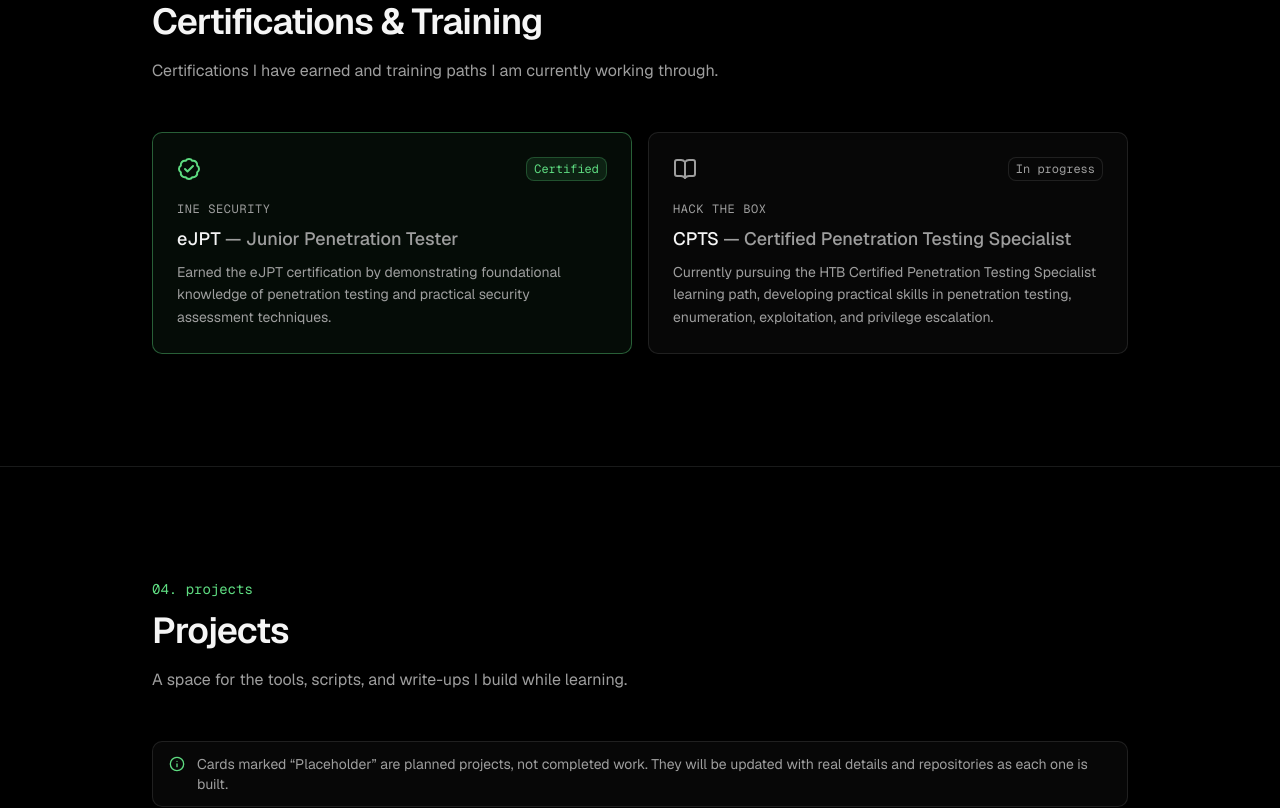
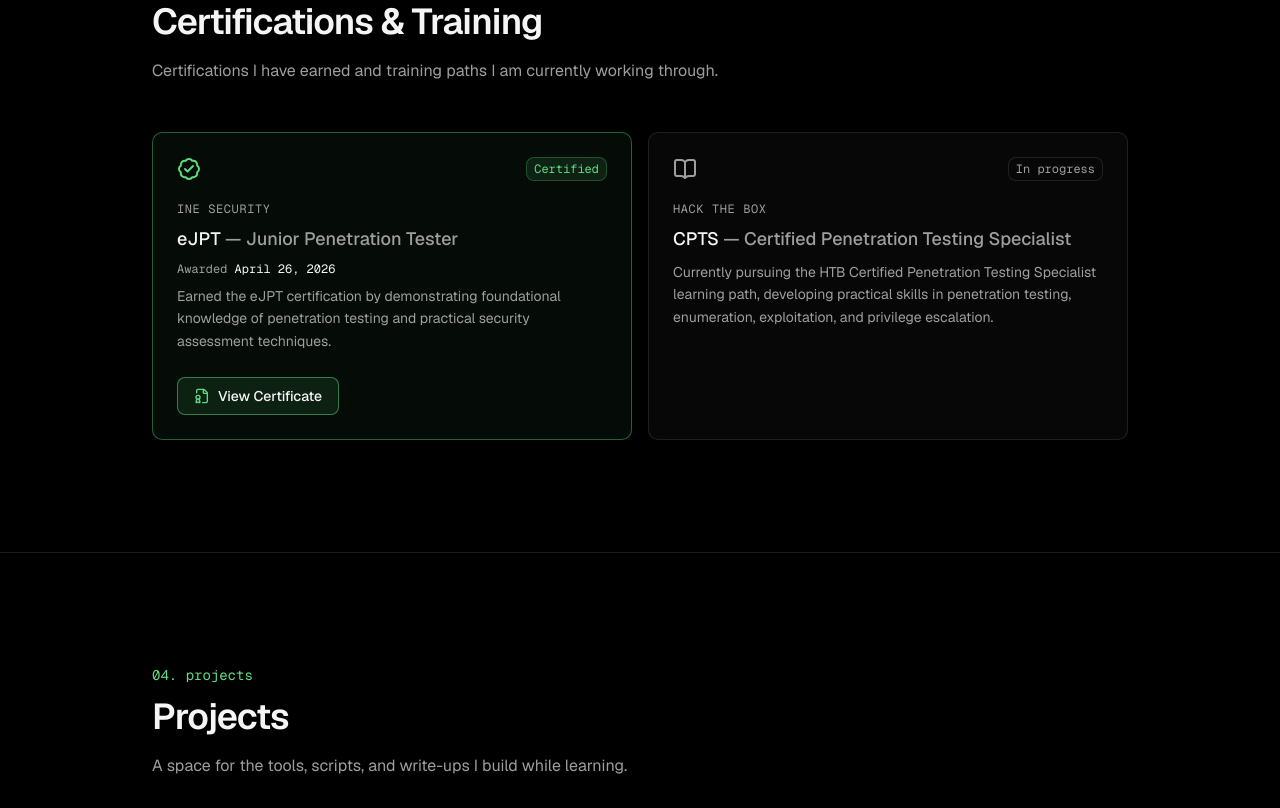
Before and after one commit to dilipkumar-sec/portfolio, a Next.js app: page / in a window 1280 px wide. Shown: the part 2800-3608 px from the top of the page. Built offline with nearby package versions, Linux system fonts and the light colour scheme.

Commit message:
Add eJPT certificate viewer and award date
V0-Chat-Id: tFODHA94SJh

```diff
--- /dev/null
+++ b/components/certificate-viewer.tsx
@@ -0,0 +1,80 @@
+'use client'
+
+import { useId, useRef } from 'react'
+import { ArrowUpRight, FileBadge, X } from 'lucide-react'
+
+type CertificateViewerProps = {
+  file: string
+  title: string
+}
+
+const isPdf = (file: string) => file.toLowerCase().endsWith('.pdf')
+
+export function CertificateViewer({ file, title }: CertificateViewerProps) {
+  const dialogRef = useRef<HTMLDialogElement>(null)
+  const titleId = useId()
+
+  return (
+    <>
+      <button
+        type="button"
+        onClick={() => dialogRef.current?.showModal()}
+        className="inline-flex w-fit items-center gap-2 rounded-md border border-primary/50 bg-primary/10 px-4 py-2 text-sm font-medium text-foreground transition-colors hover:border-primary hover:bg-primary/20 focus-visible:outline-none focus-visible:ring-2 focus-visible:ring-primary focus-visible:ring-offset-2 focus-visible:ring-offset-background"
+      >
+        <FileBadge className="size-4 text-primary" aria-hidden="true" />
+        View Certificate
+        <span className="sr-only">: {title}</span>
+      </button>
+
+      <dialog
+        ref={dialogRef}
+        aria-labelledby={titleId}
+        onClick={(event) => {
+          if (event.target === event.currentTarget) event.currentTarget.close()
+        }}
+        className="m-auto w-[calc(100%-2rem)] max-w-4xl rounded-lg border border-border bg-card p-0 text-foreground backdrop:bg-black/80 backdrop:backdrop-blur-sm"
+      >
+        <div className="flex items-center justify-between gap-4 border-b border-border px-4 py-3 sm:px-6">
+          <h3 id={titleId} className="text-sm font-medium sm:text-base">
+            {title}
+          </h3>
+          <div className="flex shrink-0 items-center gap-1">
+            <a
+              href={file}
+              target="_blank"
+              rel="noopener noreferrer"
+              className="inline-flex shrink-0 items-center gap-1 whitespace-nowrap rounded-md px-2 py-1.5 text-xs text-muted-foreground transition-colors hover:text-primary focus-visible:outline-none focus-visible:ring-2 focus-visible:ring-primary sm:text-sm"
+            >
+              <span className="hidden sm:inline">Open full size</span>
+              <span className="sm:hidden">Full size</span>
+              <ArrowUpRight className="size-4" aria-hidden="true" />
+              <span className="sr-only">(opens in a new tab)</span>
+            </a>
+            <button
+              type="button"
+              onClick={() => dialogRef.current?.close()}
+              className="rounded-md p-1.5 text-muted-foreground transition-colors hover:text-foreground focus-visible:outline-none focus-visible:ring-2 focus-visible:ring-primary"
+            >
+              <X className="size-5" aria-hidden="true" />
+              <span className="sr-only">Close certificate</span>
+            </button>
+          </div>
+        </div>
+
+        <div className="p-3 sm:p-6">
+          {isPdf(file) ? (
+            <iframe src={file} title={title} className="h-[70vh] w-full rounded-md bg-white" />
+          ) : (
+            // eslint-disable-next-line @next/next/no-img-element
+            <img
+              src={file}
+              alt={title}
+              loading="lazy"
+              className="mx-auto max-h-[75vh] w-full rounded-md object-contain"
+            />
+          )}
+        </div>
+      </dialog>
+    </>
+  )
+}
--- a/components/certification-card.tsx
+++ b/components/certification-card.tsx
@@ -1,4 +1,5 @@
 import { ArrowUpRight, BadgeCheck, BookOpen } from 'lucide-react'
+import { CertificateViewer } from '@/components/certificate-viewer'
 import { Tag } from '@/components/tag'
 import { cn } from '@/lib/utils'
 import type { Certification } from '@/lib/site-config'
@@ -14,6 +15,14 @@ const statusVariant: Record<Certification['status'], 'accent' | 'outline'> = {
   'in-progress': 'outline',
   certified: 'accent',
 }
+
+const formatDate = (isoDate: string) =>
+  new Date(`${isoDate}T00:00:00Z`).toLocaleDateString('en-US', {
+    year: 'numeric',
+    month: 'long',
+    day: 'numeric',
+    timeZone: 'UTC',
+  })
 
 export function CertificationCard({ certification }: { certification: Certification }) {
   const isCertified = certification.status === 'certified'
@@ -42,11 +51,29 @@ export function CertificationCard({ certification }: { certification: Certificat
         <span className="text-muted-foreground"> — {certification.title}</span>
       </h3>
 
+      {certification.dateAwarded ? (
+        <p className="mt-2 font-mono text-xs text-muted-foreground">
+          Awarded{' '}
+          <time dateTime={certification.dateAwarded} className="text-foreground">
+            {formatDate(certification.dateAwarded)}
+          </time>
+        </p>
+      ) : null}
+
       {certification.description ? (
         <p className="mt-2 flex-1 text-sm leading-relaxed text-muted-foreground">{certification.description}</p>
       ) : (
         <div className="flex-1" />
       )}
+
+      {certification.certificateFile ? (
+        <div className="mt-6">
+          <CertificateViewer
+            file={certification.certificateFile}
+            title={`${certification.shortName} — ${certification.title} certificate`}
+          />
+        </div>
+      ) : null}
 
       {certification.verificationUrl ? (
         <a
--- a/lib/site-config.ts
+++ b/lib/site-config.ts
@@ -71,9 +71,13 @@ export type Certification = {
   provider: string
   status: 'training-completed' | 'in-progress' | 'certified'
   description?: string
+  // ISO date (YYYY-MM-DD) shown on the card.
+  dateAwarded?: string
+  // Path to a file in /public, e.g. '/certificates/ejpt-certificate.png'. Replace the file to update it.
+  certificateFile?: string
   // Only add once you have a real credential link.
   verificationUrl?: string
-}
+  }
 
 // Only set status to "certified" after passing the official exam.
 export const certifications: Certification[] = [
@@ -84,8 +88,10 @@ export const certifications: Certification[] = [
     status: 'certified',
     description:
       'Earned the eJPT certification by demonstrating foundational knowledge of penetration testing and practical security assessment techniques.',
-    // Paste your official INE credential verification URL here, e.g. 'https://certs.ine.com/...'
-    verificationUrl: '',
+  dateAwarded: '2026-04-26',
+  certificateFile: '/certificates/ejpt-certificate.png',
+  // Paste your official INE credential verification URL here, e.g. 'https://certs.ine.com/...'
+  verificationUrl: '',
   },
   {
     shortName: 'CPTS',
```
Also changed, not shown: public/certificates/ejpt-certificate.png (added).
